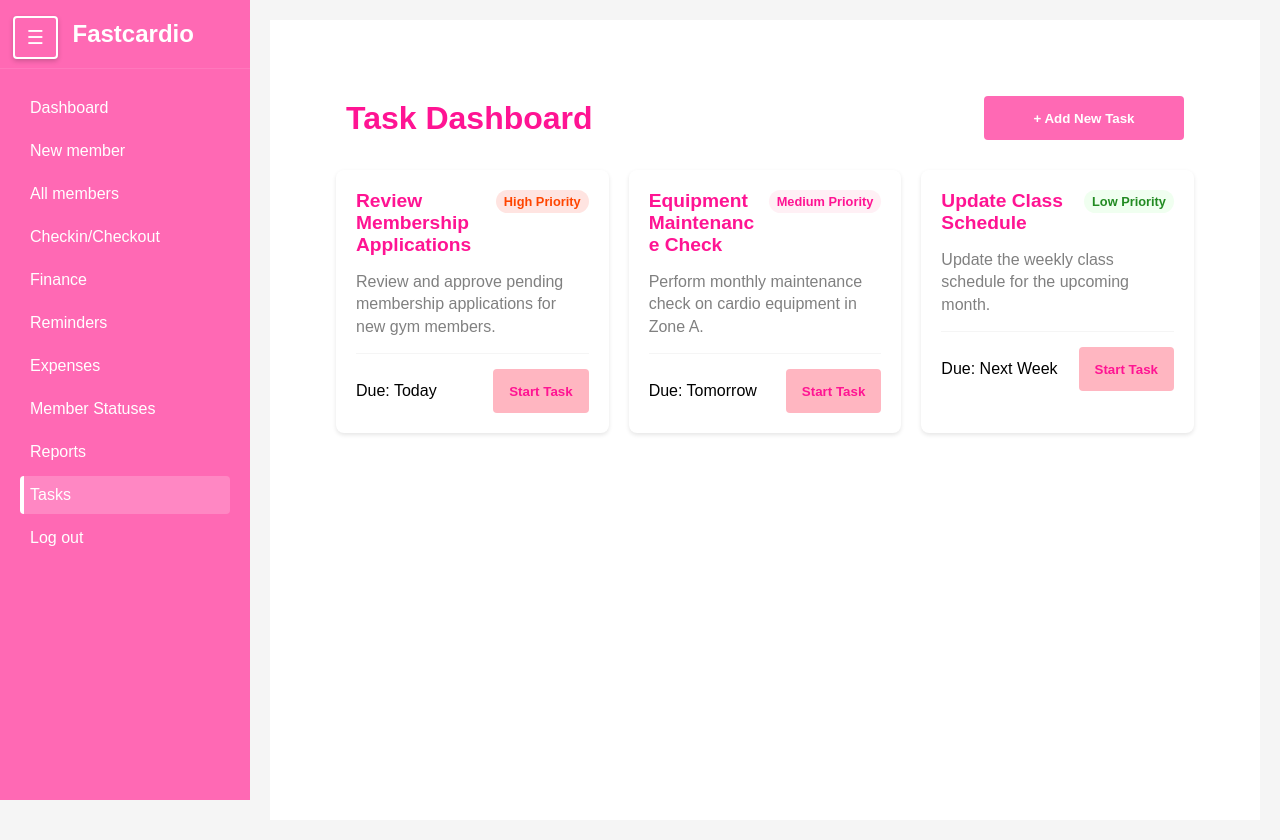
After one commit to Ephraim19/FastCardioGym_MS, a Django app: page /tasks/ in a window 1280 px wide. The commit adds this page. Run offline with Django 5.2, Linux system fonts and the light colour scheme.

Commit message:
Tasks UI

```diff
--- /dev/null
+++ b/members/static/tasks.css
@@ -0,0 +1,212 @@
+:root {
+    --primary: #FF69B4;
+    --primary-dark: #FF1493;
+    --primary-light: #FFB6C1;
+    --gray-light: #f5f5f5;
+    --gray: #808080;
+}
+
+* {
+    box-sizing: border-box;
+    margin: 0;
+    padding: 0;
+}
+
+body {
+    font-family: Arial, sans-serif;
+    margin: 0;
+    padding: 10px;
+    background-color: var(--gray-light);
+}
+
+.container {
+    width: 100%;
+    max-width: 1200px;
+    margin: 0 auto;
+    padding: 10px;
+}
+
+.header {
+    display: flex;
+    flex-direction: column;
+    gap: 15px;
+    margin-bottom: 20px;
+    padding: 10px;
+}
+
+@media (min-width: 768px) {
+    .header {
+        flex-direction: row;
+        justify-content: space-between;
+        align-items: center;
+    }
+    body {
+        padding: 20px;
+    }
+}
+
+h1 {
+    color: var(--primary-dark);
+    font-size: clamp(1.5rem, 4vw, 2rem);
+}
+
+.add-task-btn {
+    background-color: var(--primary);
+    color: white;
+    border: none;
+    padding: 12px 24px;
+    border-radius: 4px;
+    cursor: pointer;
+    font-weight: bold;
+    width: 100%;
+    max-width: 200px;
+}
+
+.task-grid {
+    display: grid;
+    grid-template-columns: 1fr;
+    gap: 15px;
+}
+
+@media (min-width: 640px) {
+    .task-grid {
+        grid-template-columns: repeat(2, 1fr);
+        gap: 20px;
+    }
+}
+
+@media (min-width: 1024px) {
+    .task-grid {
+        grid-template-columns: repeat(3, 1fr);
+    }
+}
+
+.task-card {
+    background: white;
+    border-radius: 8px;
+    padding: 15px;
+    box-shadow: 0 2px 4px rgba(0,0,0,0.1);
+}
+
+@media (min-width: 768px) {
+    .task-card {
+        padding: 20px;
+    }
+}
+
+.task-header {
+    display: flex;
+    flex-direction: column;
+    gap: 10px;
+    margin-bottom: 15px;
+}
+
+@media (min-width: 480px) {
+    .task-header {
+        flex-direction: row;
+        justify-content: space-between;
+        align-items: start;
+    }
+}
+
+.task-priority {
+    padding: 4px 8px;
+    border-radius: 12px;
+    font-size: 0.8em;
+    font-weight: bold;
+    white-space: nowrap;
+}
+
+.task-title {
+    color: var(--primary-dark);
+    font-size: clamp(1rem, 3vw, 1.2rem);
+    word-break: break-word;
+}
+
+.task-description {
+    color: var(--gray);
+    margin: 10px 0;
+    line-height: 1.4;
+    font-size: clamp(0.875rem, 2vw, 1rem);
+}
+
+.task-meta {
+    display: flex;
+    flex-direction: column;
+    gap: 10px;
+    margin-top: 15px;
+    padding-top: 15px;
+    border-top: 1px solid var(--gray-light);
+}
+
+@media (min-width: 480px) {
+    .task-meta {
+        flex-direction: row;
+        justify-content: space-between;
+        align-items: center;
+    }
+}
+
+.modal {
+    display: none;
+    position: fixed;
+    top: 0;
+    left: 0;
+    width: 100%;
+    height: 100%;
+    background-color: rgba(0,0,0,0.5);
+    overflow-y: auto;
+    padding: 20px;
+}
+
+.modal-content {
+    background-color: white;
+    padding: 20px;
+    border-radius: 8px;
+    width: 100%;
+    max-width: 500px;
+    margin: 20px auto;
+}
+
+@media (min-width: 768px) {
+    .modal-content {
+        padding: 30px;
+        margin: 50px auto;
+    }
+}
+
+.form-group {
+    margin-bottom: 15px;
+}
+
+input, select, textarea {
+    width: 100%;
+    padding: 8px;
+    border: 1px solid #ddd;
+    border-radius: 4px;
+    font-size: 16px;
+}
+
+textarea {
+    height: 100px;
+    resize: vertical;
+}
+
+/* Touch-friendly adjustments */
+@media (hover: none) {
+    .add-task-btn, .action-btn {
+        padding: 12px 24px;
+        min-height: 44px;
+    }
+
+    input, select, textarea {
+        min-height: 44px;
+    }
+}
+
+/* Preserve existing styles */
+.priority-high { background-color: #FFE4E1; color: #FF4500; }
+.priority-medium { background-color: #FFF0F5; color: var(--primary-dark); }
+.priority-low { background-color: #F0FFF0; color: #228B22; }
+.action-btn { background-color: var(--primary-light); color: var(--primary-dark); border: none; padding: 8px 16px; border-radius: 4px; cursor: pointer; font-weight: bold; }
+.action-btn:hover { background-color: var(--primary); color: white; }
--- a/members/templates/sidebar.html
+++ b/members/templates/sidebar.html
@@ -33,7 +33,7 @@
                 <li><a href="{% url 'Expenses' %}">Expenses</a></li>
                 <li><a href="{% url 'member_status' %}">Member Statuses</a></li>
                 <li><a href="{% url 'Reports' %}">Reports</a></li>
-                <li><a href="{% url 'Reports' %}">Tasks</a></li>
+                <li><a href="{% url 'Tasks' %}">Tasks</a></li>
                 <li><a href="{% url 'login' %}">Log out</a></li>
             </ul>
         </nav>
--- /dev/null
+++ b/members/templates/tasks.html
@@ -0,0 +1,118 @@
+{% extends 'sidebar.html' %}
+{% load static %}
+
+{% block title %}FastCardio - Tasks{% endblock %}
+
+{% block extra_styles %}
+    <link rel="stylesheet" href="{% static 'tasks.css' %}">
+{% endblock %}
+
+{% block content %}
+    <div class="container">
+        <div class="header">
+            <h1>Task Dashboard</h1>
+            <button class="add-task-btn" onclick="openModal()">+ Add New Task</button>
+        </div>
+
+        <div class="task-grid">
+            <div class="task-card">
+                <div class="task-header">
+                    <h3 class="task-title">Review Membership Applications</h3>
+                    <span class="task-priority priority-high">High Priority</span>
+                </div>
+                <p class="task-description">Review and approve pending membership applications for new gym members.</p>
+                <div class="task-meta">
+                    <span class="task-due">Due: Today</span>
+                    <button class="action-btn">Start Task</button>
+                </div>
+            </div>
+
+            <div class="task-card">
+                <div class="task-header">
+                    <h3 class="task-title">Equipment Maintenance Check</h3>
+                    <span class="task-priority priority-medium">Medium Priority</span>
+                </div>
+                <p class="task-description">Perform monthly maintenance check on cardio equipment in Zone A.</p>
+                <div class="task-meta">
+                    <span class="task-due">Due: Tomorrow</span>
+                    <button class="action-btn">Start Task</button>
+                </div>
+            </div>
+
+            <div class="task-card">
+                <div class="task-header">
+                    <h3 class="task-title">Update Class Schedule</h3>
+                    <span class="task-priority priority-low">Low Priority</span>
+                </div>
+                <p class="task-description">Update the weekly class schedule for the upcoming month.</p>
+                <div class="task-meta">
+                    <span class="task-due">Due: Next Week</span>
+                    <button class="action-btn">Start Task</button>
+                </div>
+            </div>
+        </div>
+    </div>
+
+    <!-- Add Task Modal -->
+    <div id="addTaskModal" class="modal">
+        <div class="modal-content">
+            <div class="modal-header">
+                <h2>Add New Task</h2>
+                <button class="close-btn" onclick="closeModal()">&times;</button>
+            </div>
+            <form id="addTaskForm">
+                <div class="form-group">
+                    <label for="taskTitle">Task Title</label>
+                    <input type="text" id="taskTitle" required>
+                </div>
+                <div class="form-group">
+                    <label for="taskDescription">Description</label>
+                    <textarea id="taskDescription" required></textarea>
+                </div>
+                <div class="form-group">
+                    <label for="taskPriority">Priority</label>
+                    <select id="taskPriority" required>
+                        <option value="high">High</option>
+                        <option value="medium">Medium</option>
+                        <option value="low">Low</option>
+                    </select>
+                </div>
+                <div class="form-group">
+                    <label for="taskDue">Due Date</label>
+                    <input type="date" id="taskDue" required>
+                </div>
+                <div class="button-group">
+                    <button type="submit" class="add-task-btn">Create Task</button>
+                </div>
+            </form>
+        </div>
+    </div>
+
+    <script>
+        function openModal() {
+            document.getElementById('addTaskModal').style.display = 'block';
+        }
+
+        function closeModal() {
+            document.getElementById('addTaskModal').style.display = 'none';
+        }
+
+        document.getElementById('addTaskForm').addEventListener('submit', function(e) {
+            e.preventDefault();
+            // Here you would typically:
+            // 1. Collect form data
+            // 2. Send to backend
+            // 3. Update task grid
+            // 4. Close modal
+            alert('Task created successfully!');
+            closeModal();
+        });
+
+        // Close modal when clicking outside
+        window.onclick = function(event) {
+            if (event.target == document.getElementById('addTaskModal')) {
+                closeModal();
+            }
+        }
+    </script>
+{% endblock %}
--- a/members/urls.py
+++ b/members/urls.py
@@ -40,4 +40,7 @@ urlpatterns = [
     path('reports/download/',views.download_report,name="download report" ),
 
     path('status/', views.member_status, name='member_status'),
+
+    path('tasks/', views.tasks, name = "Tasks"),
+    # path('tasks/add/', views.add_task, name = "add_task" )
 ]
--- a/members/views.py
+++ b/members/views.py
@@ -1751,3 +1751,9 @@ def member_status(request):
         }
     }
     return render(request, 'status.html', context)
+
+def tasks(request):
+    return render(request,'tasks.html')
+
+# def add_task(request):
+    r
```
Also changed, not shown: db.sqlite3.
